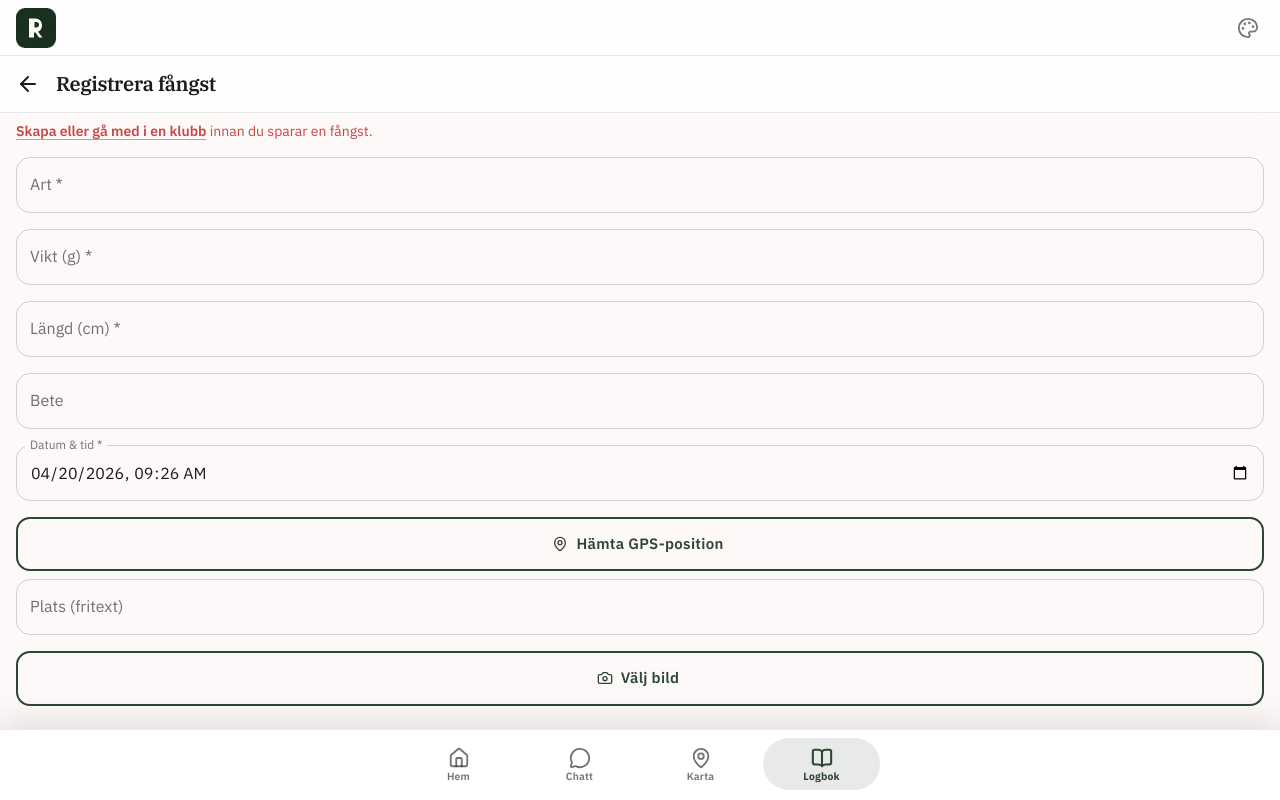
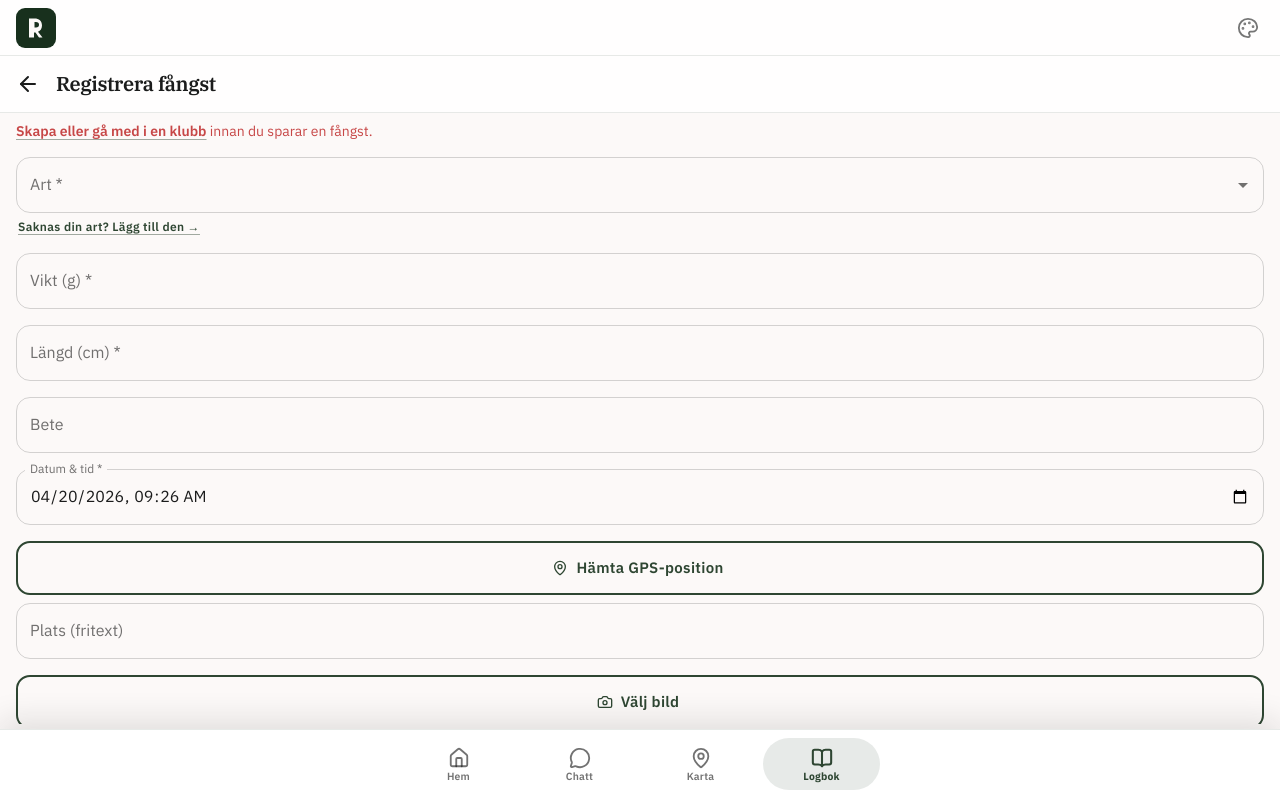
Before and after one commit to Albingardelov/skitfiske, a Next.js app: page /logbok/ny in a window 1280 px wide. Built offline with nearby package versions, Linux system fonts and the light colour scheme; no server answers.

Commit message:
feat(artregister): SpeciesAutocomplete i registreringsformuläret

```diff
--- a/app/(app)/logbok/ny/page.tsx
+++ b/app/(app)/logbok/ny/page.tsx
@@ -20,6 +20,7 @@ import { formFieldReadableSx, stickyBarSurfaceSx } from '@/lib/appChrome';
 import type { WeatherSnapshot } from '@/lib/weather/types';
 import { weatherSummarySv } from '@/lib/weather/format';
 import { useClub } from '@/contexts/ClubContext';
+import SpeciesAutocomplete from '@/components/logbok/SpeciesAutocomplete';
 
 function getLocalDatetimeString() {
   const now = new Date();
@@ -233,12 +234,10 @@ function NyFangstForm() {
             innan du sparar en fångst.
           </Typography>
         )}
-        <TextField
-          label="Art *"
+        <SpeciesAutocomplete
           value={species}
-          onChange={(e) => setSpecies(e.target.value)}
-          fullWidth
-          sx={formFieldReadableSx}
+          onChange={setSpecies}
+          clubId={activeClub?.id ?? null}
         />
         <TextField
           label="Vikt (g) *"
--- /dev/null
+++ b/components/logbok/SpeciesAutocomplete.tsx
@@ -0,0 +1,66 @@
+// components/logbok/SpeciesAutocomplete.tsx
+'use client';
+
+import { useState, useEffect } from 'react';
+import Autocomplete from '@mui/material/Autocomplete';
+import TextField from '@mui/material/TextField';
+import Typography from '@mui/material/Typography';
+import Link from '@mui/material/Link';
+import Box from '@mui/material/Box';
+import NextLink from 'next/link';
+import { fetchClubSpecies } from '@/lib/supabase/species';
+import { allSpeciesNames } from '@/lib/species';
+import { formFieldReadableSx } from '@/lib/appChrome';
+
+interface Props {
+  value: string;
+  onChange: (v: string) => void;
+  clubId: string | null;
+}
+
+export default function SpeciesAutocomplete({ value, onChange, clubId }: Props) {
+  const [options, setOptions] = useState<string[]>(() => allSpeciesNames([]));
+
+  useEffect(() => {
+    if (!clubId) {
+      setOptions(allSpeciesNames([]));
+      return;
+    }
+    fetchClubSpecies(clubId)
+      .then((cs) => setOptions(allSpeciesNames(cs)))
+      .catch(() => setOptions(allSpeciesNames([])));
+  }, [clubId]);
+
+  return (
+    <Box sx={{ display: 'flex', flexDirection: 'column', gap: 0.5 }}>
+      <Autocomplete
+        options={options}
+        value={value || null}
+        onChange={(_, v) => onChange(v ?? '')}
+        renderInput={(params) => (
+          <TextField
+            {...params}
+            label="Art *"
+            fullWidth
+            sx={formFieldReadableSx}
+          />
+        )}
+        noOptionsText="Ingen art hittades"
+        sx={{
+          '& .MuiAutocomplete-popupIndicator': { color: 'text.secondary' },
+          '& .MuiAutocomplete-clearIndicator': { color: 'text.secondary' },
+        }}
+      />
+      <Typography variant="caption" sx={{ color: 'text.secondary', pl: 0.25 }}>
+        <Link
+          component={NextLink}
+          href="/artregister"
+          underline="always"
+          sx={{ color: 'primary.light' }}
+        >
+          Saknas din art? Lägg till den →
+        </Link>
+      </Typography>
+    </Box>
+  );
+}
```
